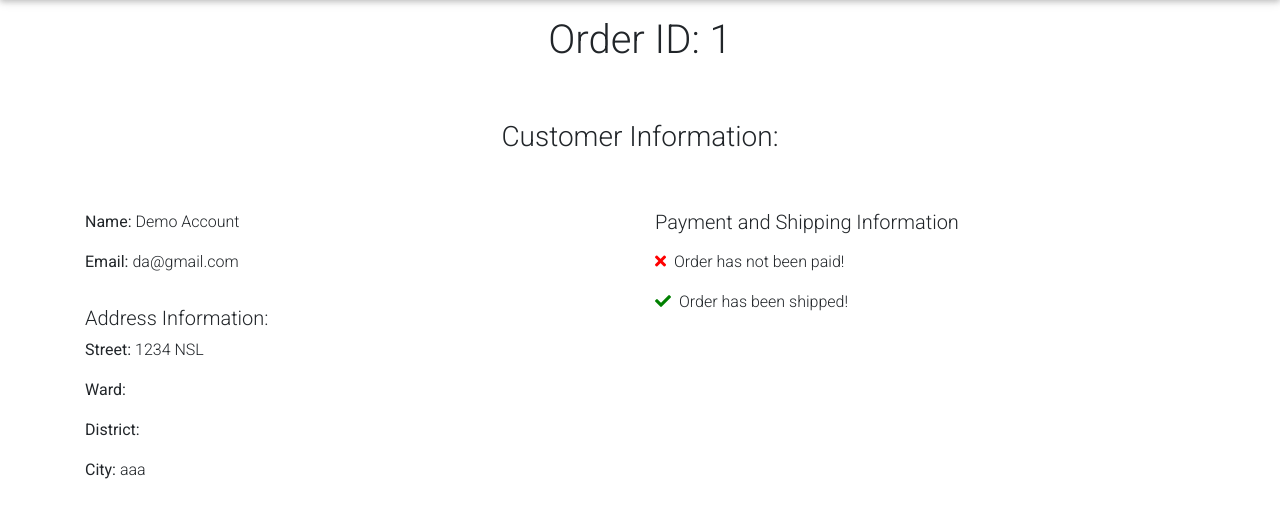
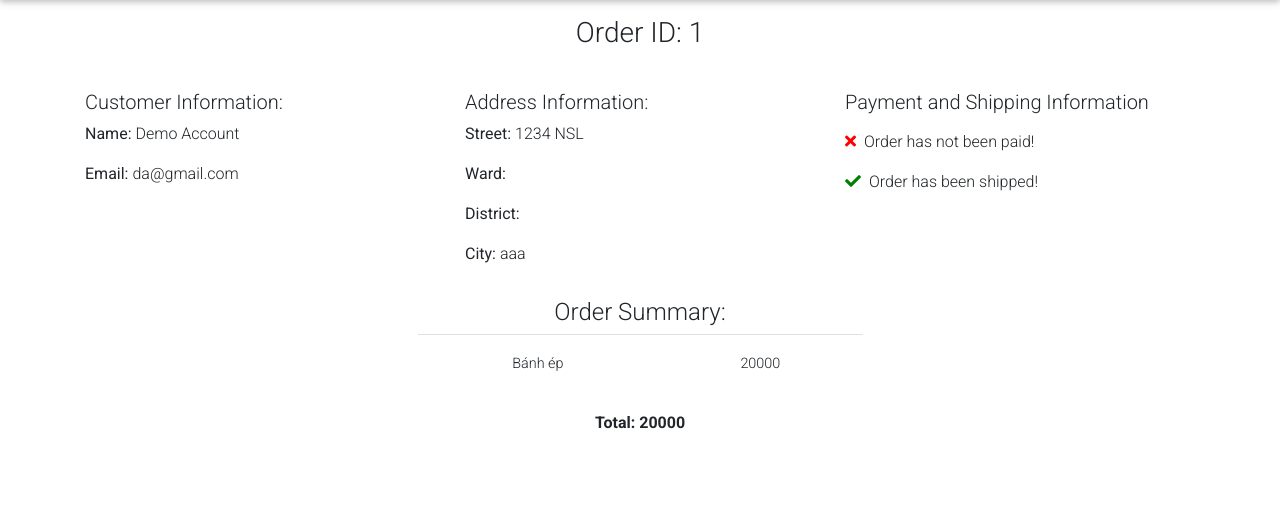
Before and after one commit to MaiPhuong1505/Food_Ordering_LTPython, a Django app: page /restaurant/orders/1/ in a window 1280 px wide. Shown: the part 56-574 px from the top of the page. Run offline with Django 4.2, Linux system fonts and the light colour scheme; a user stored in the database is signed in; data comes from the database, SQL or seed files in the repository; both versions use the stored data as it was after the commit; some libraries are stand-ins or nearby versions.

Commit message:
change order details

```diff
--- a/restaurant/templates/restaurant/order-details.html
+++ b/restaurant/templates/restaurant/order-details.html
@@ -3,27 +3,25 @@
 <div class="container">
     <div class="row justify-content-center">
         <div class="col-md-6 col-sm-12 text-center mt-3">
-            <h1>Order ID: {{order.pk}}</h1>
+            <h3>Order ID: {{order.pk}}</h3>
         </div>
     </div>
     <div class="row justify-content-center">
-        <div class="col-md-12 col-sm-12 text-center mt-5">
-            <h3>Customer Information:</h3>
-        </div>
-    </div>
-    <div class="row justify-content-center">
-        <div class="col-md-6 com-sm-12 mt-5">
+        <div class="col mt-3">
+            <h5 class="pt-3">Customer Information:</h5>
             <p><span style="font-weight: 400;">Name: </span> {{order.name}}</p>
             <p><span style="font-weight: 400;">Email: </span> {{order.email}}</p>
+        </div>
+        <div class="col mt-3">
             <h5 class="pt-3">Address Information:</h5>
             <p><span style="font-weight: 400;">Street: </span> {{order.street}}</p>
             <p><span style="font-weight: 400;">Ward: </span> {{order.ward}}</p>
             <p><span style="font-weight: 400;">District: </span> {{order.district}}</p>
             <p><span style="font-weight: 400;">City: </span> {{order.city}}</p>
         </div>
-        <div class="col-md-6 col-sm-12 mt-5">
-            <h5>Payment and Shipping Information</h5>
-            <p class="mt-3">
+        <div class="col mt-3">
+            <h5 class="pt-3">Payment and Shipping Information</h5>
+            <p>
                 {%if order.is_paid%}
                 <p><i style="color: green;" class="fas fa-check"></i><span class="pl-2">Order has been paid!</span></p>
                 {%else%}
@@ -40,5 +38,24 @@
             </p>
         </div>
     </div>
+    <div class="row justify-content-center">
+        <div class="col-md-5 col-sm-12 text-center">
+            <h4 class="pt-3">Order Summary:</h4>
+            <table class="table table-hover table-stripped">
+                {% for item in order.items.all %}
+                <tr>
+                    <td>
+                        {{ item.name }}
+                    </td>
+                    <td>
+                        {{ item.price }}
+                    </td>
+                </tr>
+                {% endfor %}
+            </table>
+
+            <p class="font-weight-bold pt-1">Total: {{ order.price }}</p>
+        </div>
+    </div>
 </div>
 {% endblock content %}
--- a/restaurant/views.py
+++ b/restaurant/views.py
@@ -33,7 +33,7 @@ class OrderDetails(LoginRequiredMixin, UserPassesTestMixin, View):
     def get(self, request, pk, *args, **kwargs):
         order = OrderModel.objects.get(pk=pk)
         context ={
-            'order' : order
+            'order' : order,
         }
         return render(request, 'restaurant/order-details.html', context)
 
```
Also changed, not shown: db.sqlite3.
